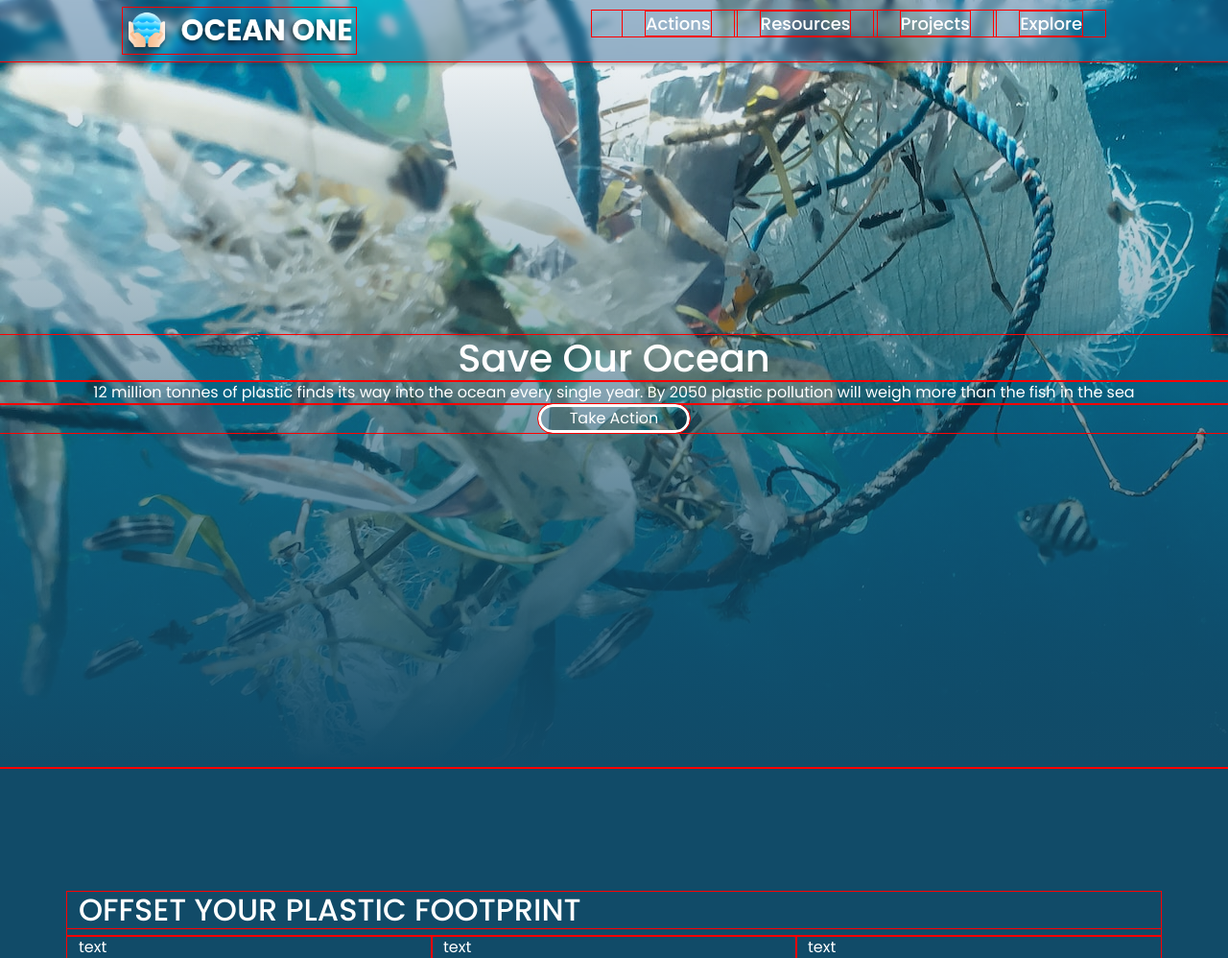
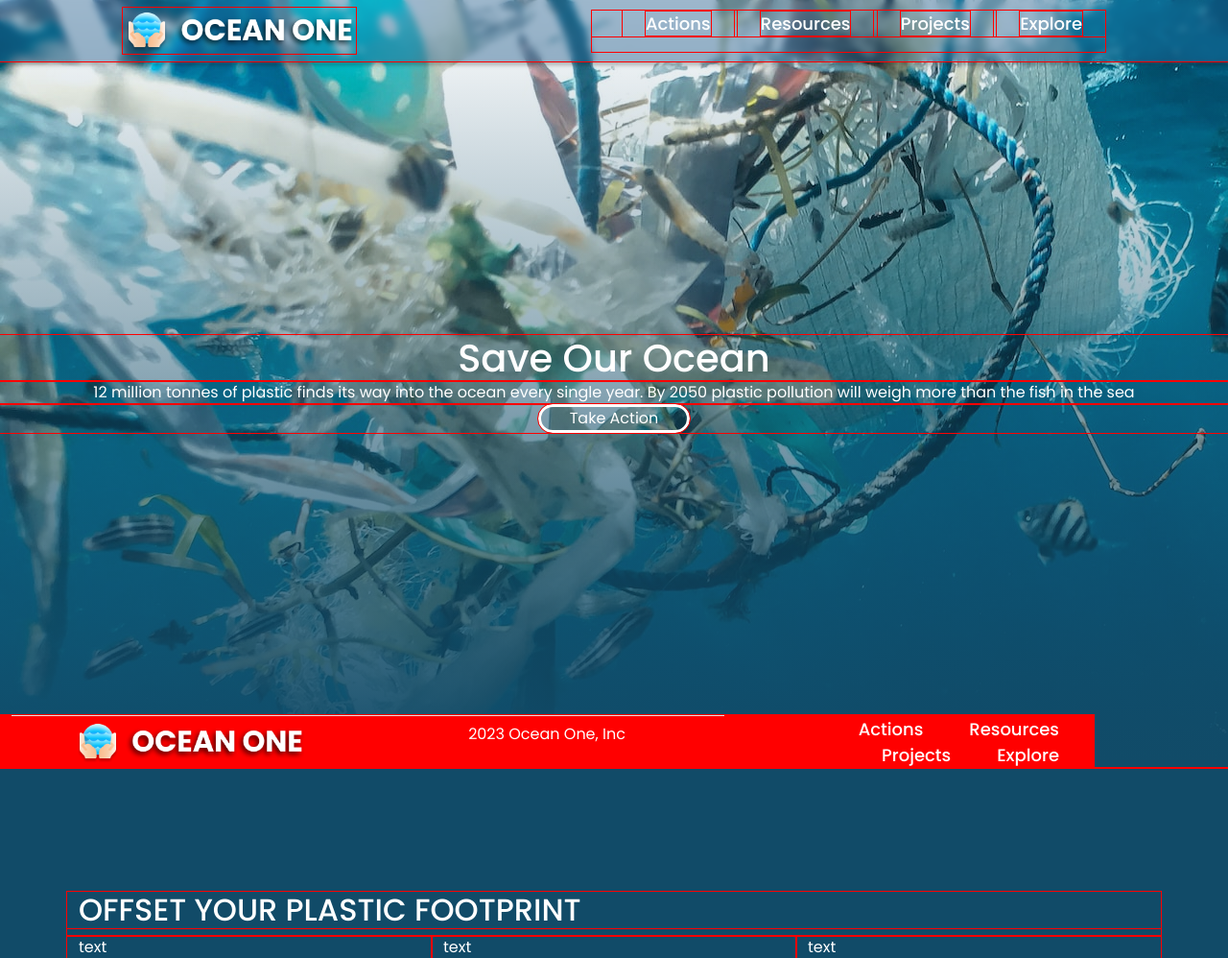
Before and after one commit to aminhnh/ocean-one-ppw, a PHP site: page /index-bootstrap.html in a window 1280 px wide. Shown: the top 998 px of the page at 96% size. Run offline with PHP 8.4, Linux system fonts and the light colour scheme.

Commit message:
Add form margin and add bad footer

```diff
--- a/index-bootstrap.html
+++ b/index-bootstrap.html
@@ -23,12 +23,14 @@
       <a href="#">
         <img src="img/main-logo.png" alt="logo" class="logo" />
       </a>
+      <div class="d-flex justify-content-center align-items-center">
         <ul>
           <li><a href="">Actions</a></li>
           <li><a href="">Resources</a></li>
           <li><a href="">Projects</a></li>
           <li><a href="">Explore</a></li>
         </ul>
+      </div>
     </nav>
     <div
       class="page-1 text-center vh-100 d-flex flex-column justify-content-center"
@@ -207,17 +209,16 @@
       </div>
     </div>
 
-    <div
-      class="page-5 vh-100 text-center vh-100 d-flex flex-column justify-content-center"
-    >
+    <div class="page-5 vh-100 d-flex flex-column justify-content-center">
       <div class="container">
-        <div class="row">
+        <div class="row text-center">
           <h2>GET IN TOUCH</h2>
         </div>
         <div class="row">
           <div class="col">
             <iframe
               src="https://www.google.com/maps/embed?pb=!1m18!1m12!1m3!1d174372.7837762417!2d113.98925328472293!3d22.31298625289441!2m3!1f0!2f0!3f0!3m2!1i1024!2i768!4f13.1!3m3!1m2!1s0x34040161f4460bb1%3A0xac9661f39722a25!2sOcean%20One!5e0!3m2!1sen!2sid!4v1684981846570!5m2!1sen!2sid"
+              class="mar-2"
               width="600"
               height="450"
               style="border: 0"
@@ -226,7 +227,7 @@
               referrerpolicy="no-referrer-when-downgrade"
             ></iframe>
           </div>
-          <div class="col align-content-center">
+          <div class="col mar-2">
             <form action="">
               <div class="row">
                 <input
@@ -264,6 +265,26 @@
         </div>
       </div>
     </div>
+    <div class="container footer">
+      <footer
+        class="d-flex flex-wrap justify-content-between align-items-center border-top"
+      >
+        <div class="col-md-4 d-flex align-items-center justify-content-center">
+          <a href="#">
+            <img src="img/main-logo.png" alt="logo" class="logo" />
+          </a>
+        </div>
+        <div class="d-flex justify-content-center align-items-center">
+          <p>2023 Ocean One, Inc</p>
+        </div>
+        <ul class="nav col-md-4 justify-content-end">
+          <li><a href="">Actions</a></li>
+          <li><a href="">Resources</a></li>
+          <li><a href="">Projects</a></li>
+          <li><a href="">Explore</a></li>
+        </ul>
+      </footer>
+    </div>
 
     <script
       src="https://cdn.jsdelivr.net/npm/bootstrap@5.3.0-alpha3/dist/js/bootstrap.bundle.min.js"
--- a/style/style-bootstrap.css
+++ b/style/style-bootstrap.css
@@ -88,25 +88,18 @@
 }
 iframe {
   border-radius: 20px;
-  margin: 2em 2em;
 }
-
-/* MAP STUFF */
-.map-container-2 {
-  overflow: hidden;
-  padding-bottom: 56.25%;
-  position: relative;
-  height: 0;
+.mar-2 {
+  margin: 2em 1em;
 }
-.map-container-2 iframe {
+.footer {
+  position: fixed;
   left: 0;
-  top: 0;
-  height: 70%;
+  bottom: 0;
   width: 100%;
-  position: absolute;
+  background-color: red;
+  color: white;
 }
-/* ------------- */
-
 /* CSS FOR VANILA NAVIGATION BAR */
 .navigation-bar {
   background-color: #2541b2;
@@ -127,7 +120,8 @@ iframe {
 .logo {
   height: 3rem;
 }
-.navigation-bar ul li {
+.navigation-bar ul li,
+footer ul li {
   list-style: none;
   display: inline-block;
   font-size: 18px;
```
Lines whose indentation alone changed are shown as unchanged.
